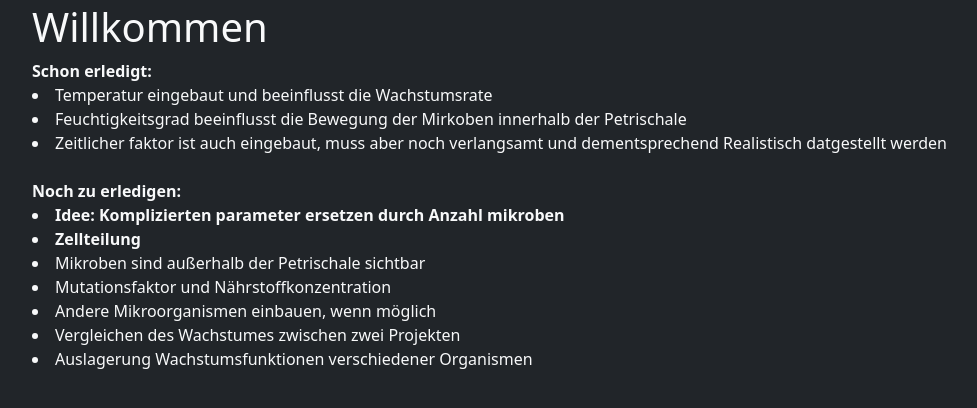
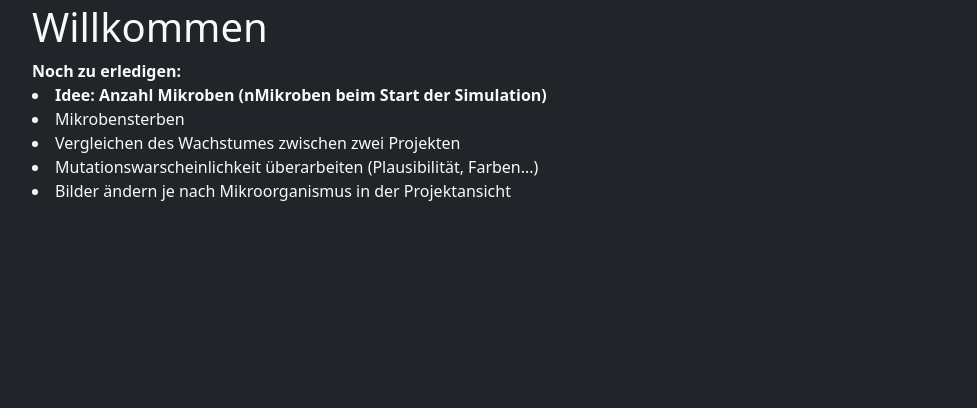
Before and after one commit to TennerL/Microlife-Lab, a Node server app: page / in a window 1280 px wide. Shown: the part 88-496 px from the top of the page, without its empty margins (50-1027 px from the left). Run offline with Node 20, Linux system fonts and the light colour scheme; some libraries are stand-ins or nearby versions.

Commit message:
Modified Startpage and added lower res App-icon

```diff
--- a/renderer/views/pages/start/index.ejs
+++ b/renderer/views/pages/start/index.ejs
@@ -12,19 +12,12 @@
 <main>
   <div class="jumbotron bg-dark text-light">
     <h1>Willkommen</h1>
-    <b>Schon erledigt: </b>
-    <li>Temperatur eingebaut und beeinflusst die Wachstumsrate</li>
-    <li>Feuchtigkeitsgrad beeinflusst die Bewegung der Mirkoben innerhalb der Petrischale</li>
-    <li>Zeitlicher faktor ist auch eingebaut, muss aber noch verlangsamt und dementsprechend Realistisch datgestellt werden</li>
-    <br>
     <b>Noch zu erledigen: </b>
-    <li><b>Idee: Komplizierten parameter ersetzen durch Anzahl mikroben</b></li>
-    <li><b>Zellteilung</b></li>
-    <li>Mikroben sind außerhalb der Petrischale sichtbar</li>
-    <li>Mutationsfaktor und Nährstoffkonzentration</li>
-    <li>Andere Mikroorganismen einbauen, wenn möglich</li>
+    <li><b>Idee: Anzahl Mikroben (nMikroben beim Start der Simulation)</b></li>
+    <li>Mikrobensterben</li>
     <li>Vergleichen des Wachstumes zwischen zwei Projekten</li>
-    <li>Auslagerung Wachstumsfunktionen verschiedener Organismen</li>
+    <li>Mutationswarscheinlichkeit überarbeiten (Plausibilität, Farben...)</li>
+    <li>Bilder ändern je nach Mikroorganismus in der Projektansicht</li>
   </div>
 </main>
 
```
Also changed, not shown: README.md, petri_dish.ico.
